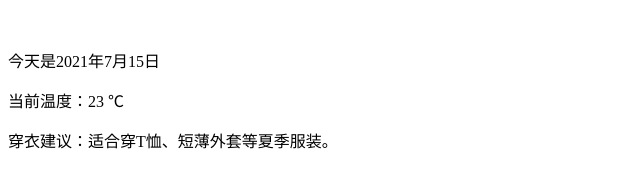
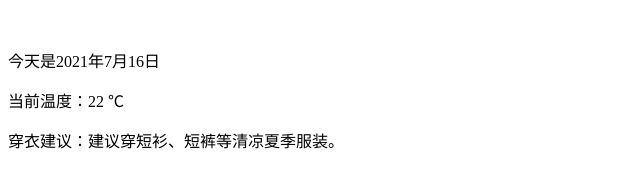
Before and after one commit to wjdnb/github-actions-weather-bot, a website: page index.html in a window 1280 px wide. Shown: the full height of the page, 0-640 px from the left. Drawn offline with Linux system fonts and the light colour scheme.

Commit message:
Deploying to gh-pages from @ Hgwxxdd/github-actions-weather-bot@aea2429bd86be5c978f74d9576fbf4d511fc1861 🚀

```diff
--- a/index.html
+++ b/index.html
@@ -4,8 +4,8 @@
   　　<meta http-equiv="Content-Type" content="text/html; charset=utf-8">
   　</head>
     <body>
-      <p>今天是2021年7月15日</p>
-      <p>当前温度：23 ℃</p>
-      <p>穿衣建议：适合穿T恤、短薄外套等夏季服装。</p>
+      <p>今天是2021年7月16日</p>
+      <p>当前温度：22 ℃</p>
+      <p>穿衣建议：建议穿短衫、短裤等清凉夏季服装。</p>
     </body>
   </html>
```
